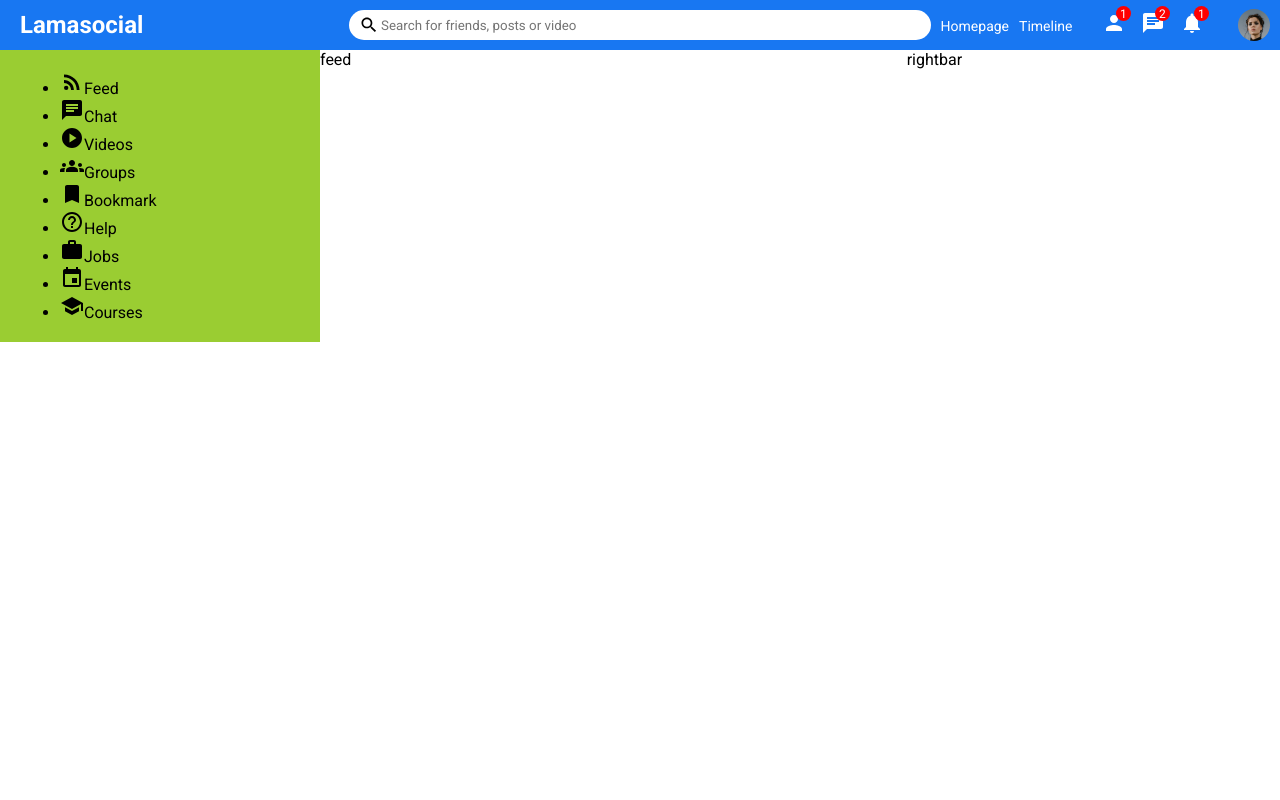
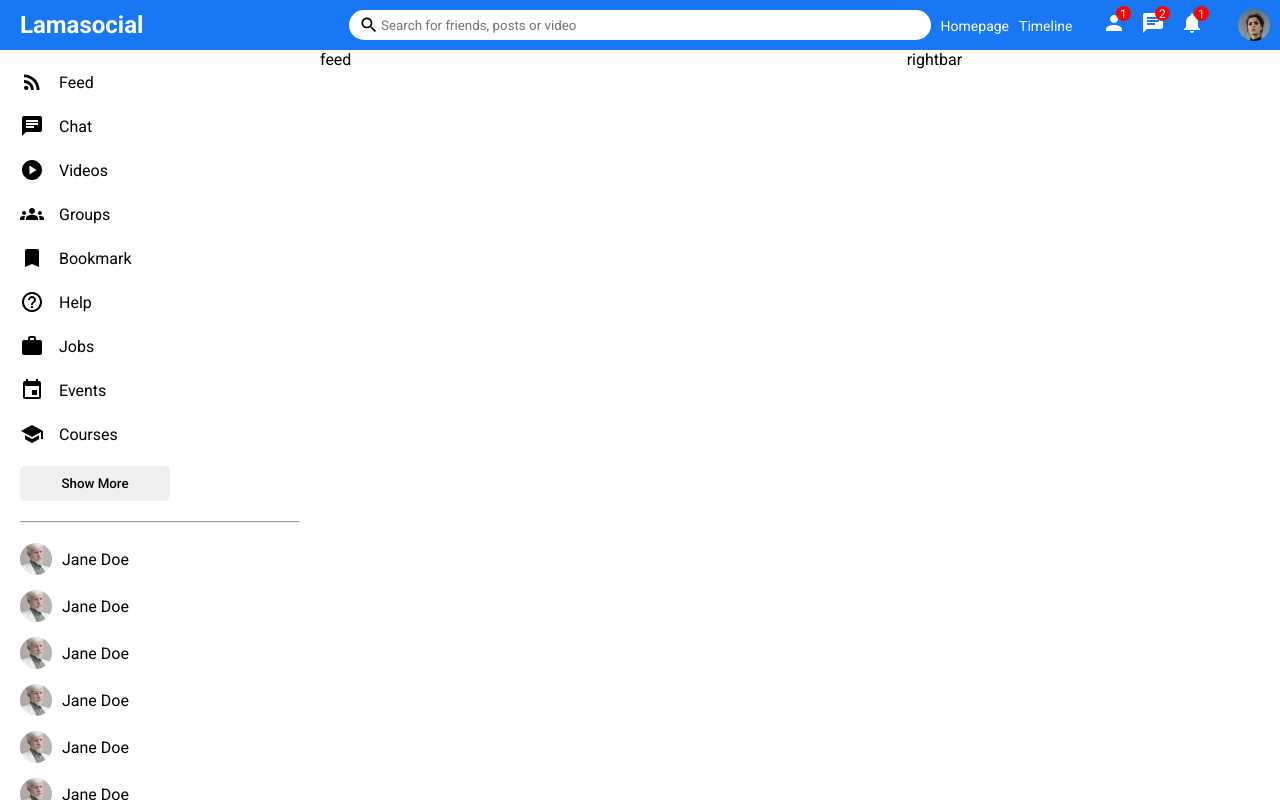
Before and after one commit to RugvedR/Social-app, a React (Create React App) app: page / in a window 1280 px wide. Built offline with nearby package versions, Linux system fonts and the light colour scheme.

Commit message:
sidebar css added

```diff
--- a/src/components/sidebar/Sidebar.js
+++ b/src/components/sidebar/Sidebar.js
@@ -45,6 +45,38 @@
             </li>
 
         </ul>
+        <button className="sidebarButton">Show More</button>
+        <hr className='sidebarHr' />
+        <ul className="sidebarFriendList">
+            <li className="sidebarFriend">
+                <img src="/assets/person/2.jpeg" alt="" className="sidebarFriendImg" />
+                <span className="sidebarFriendName">Jane Doe</span>
+            </li>
+            <li className="sidebarFriend">
+                <img src="/assets/person/2.jpeg" alt="" className="sidebarFriendImg" />
+                <span className="sidebarFriendName">Jane Doe</span>
+            </li>
+            <li className="sidebarFriend">
+                <img src="/assets/person/2.jpeg" alt="" className="sidebarFriendImg" />
+                <span className="sidebarFriendName">Jane Doe</span>
+            </li>
+            <li className="sidebarFriend">
+                <img src="/assets/person/2.jpeg" alt="" className="sidebarFriendImg" />
+                <span className="sidebarFriendName">Jane Doe</span>
+            </li>
+            <li className="sidebarFriend">
+                <img src="/assets/person/2.jpeg" alt="" className="sidebarFriendImg" />
+                <span className="sidebarFriendName">Jane Doe</span>
+            </li>
+            <li className="sidebarFriend">
+                <img src="/assets/person/2.jpeg" alt="" className="sidebarFriendImg" />
+                <span className="sidebarFriendName">Jane Doe</span>
+            </li>
+            <li className="sidebarFriend">
+                <img src="/assets/person/2.jpeg" alt="" className="sidebarFriendImg" />
+                <span className="sidebarFriendName">Jane Doe</span>
+            </li>
+        </ul>
       </div>
     </div>
   )
--- a/src/components/sidebar/sidebar.css
+++ b/src/components/sidebar/sidebar.css
@@ -1,10 +1,70 @@
 .sidebar{
     flex: 3;
     height: calc(100vh - 50px);
+    overflow-y: scroll;
+}
 
+::-webkit-scrollbar{
+    width: 5px;
+}
+::-webkit-scrollbar-track{
+    background-color: #f1f1f1;
+}
+::-webkit-scrollbar-thumb{
+    background-color: rgb(169, 169, 169);
 }
 
 .sidebarWrapper{
     padding: 20px;
-    background-color: yellowgreen;
 }
+
+.sidebarList{
+    padding: 0;
+    margin: 0;
+    list-style: none;
+}
+
+.sidebarListItem{
+    display: flex;
+    align-items: center;
+    margin-bottom: 20px;
+
+}
+
+.sidebarIcon{
+    margin-right: 15px;
+}
+
+.sidebarButton{
+    width: 150px;
+    border: none;
+    padding: 10px;
+    border-radius: 5px;
+    font-weight: 500;
+}
+
+.sidebarHr{
+    margin: 20px 0;
+}
+
+.sidebarFriendList{
+    padding: 0;
+    margin: 0;
+    list-style: none;
+
+}
+
+.sidebarFriend{
+    display: flex;
+    align-items: center;
+    margin-bottom: 15px;
+
+}
+
+.sidebarFriendImg{
+    width: 32px;
+    height: 32px;
+    border-radius: 50%;
+    object-fit: cover;
+    margin-right: 10px;
+}
```
